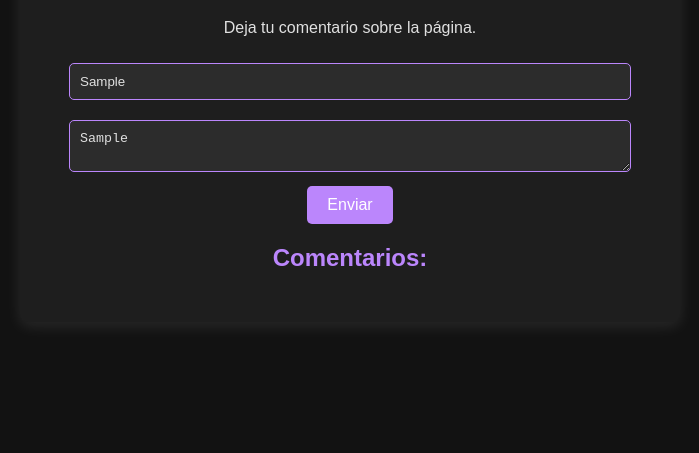
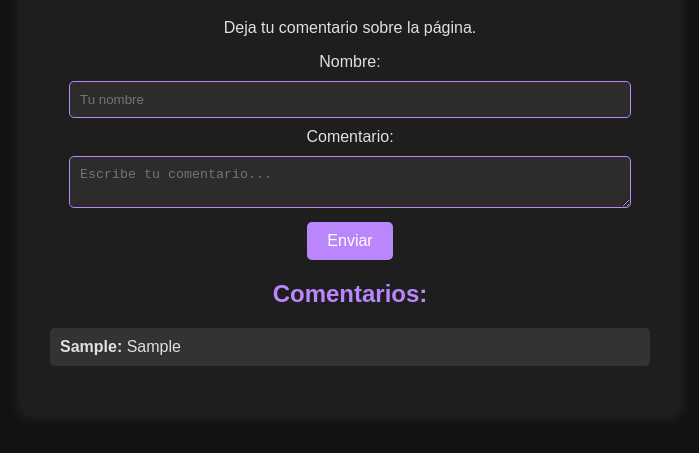
Before and after one commit to AnatolysWeb/Proyecto-Colaborativo, a plain HTML site: page index.html in a window 1280 px wide. Both pictures are taken after typing "Sample", "Sample" into the empty fields and a click on the button "Enviar". Shown: the part 141-594 px from the top of the page, without its empty margins (290-989 px from the left). Drawn offline with Linux system fonts and the light colour scheme; no server answers.

Commit message:
Ingreso de comentarios de la pagina

```diff
--- a/index.html
+++ b/index.html
@@ -12,8 +12,12 @@
     <p>Deja tu comentario sobre la página.</p>
 
     <form id="comentarioForm">
+      <label for="nombre">Nombre:</label>
       <input type="text" id="nombre" placeholder="Tu nombre" required>
+
+      <label for="comentario">Comentario:</label>
       <textarea id="comentario" placeholder="Escribe tu comentario..." required></textarea>
+
       <button type="submit">Enviar</button>
     </form>
 
--- a/script.js
+++ b/script.js
@@ -1,43 +1,18 @@
-document.getElementById("comentarioForm").addEventListener("submit", function (e) {
-  e.preventDefault();
+document.getElementById('comentarioForm').addEventListener('submit', function(e) {
+    e.preventDefault();
 
-  let nombre = document.getElementById("nombre").value.trim();
-  let comentario = document.getElementById("comentario").value.trim();
+    const nombre = document.getElementById('nombre').value.trim();
+    const comentario = document.getElementById('comentario').value.trim();
 
-  if (nombre === "" || comentario === "") {
-      alert("Por favor, completa todos los campos.");
-      return;
-  }
+    if (nombre && comentario) {
+      const lista = document.getElementById('listaComentarios');
 
-  let data = { nombre, comentario };
+      const nuevoComentario = document.createElement('li');
+      nuevoComentario.innerHTML = `<strong>${nombre}:</strong> ${comentario}`;
 
-  fetch("http://127.0.0.1:5000/guardar_comentario", {
-      method: "POST",
-      headers: { "Content-Type": "application/json" },
-      body: JSON.stringify(data)
-  })
-  .then(response => response.json())
-  .then(() => {
-      cargarComentarios();
-      document.getElementById("comentarioForm").reset();
-  })
-  .catch(error => console.error("Error:", error));
-});
+      lista.appendChild(nuevoComentario);
 
-function cargarComentarios() {
-  fetch("http://127.0.0.1:5000/obtener_comentarios")
-  .then(response => response.json())
-  .then(data => {
-      let listaComentarios = document.getElementById("listaComentarios");
-      listaComentarios.innerHTML = "";
-      data.comentarios.forEach(linea => {
-          let li = document.createElement("li");
-          li.textContent = linea;
-          listaComentarios.appendChild(li);
-      });
-  })
-  .catch(error => console.error("Error al cargar comentarios:", error));
-}
-
-// Cargar comentarios al inicio
-cargarComentarios();
+      // Limpiar el formulario
+      document.getElementById('comentarioForm').reset();
+    }
+  });
```
Also changed, not shown: base.txt (added).
